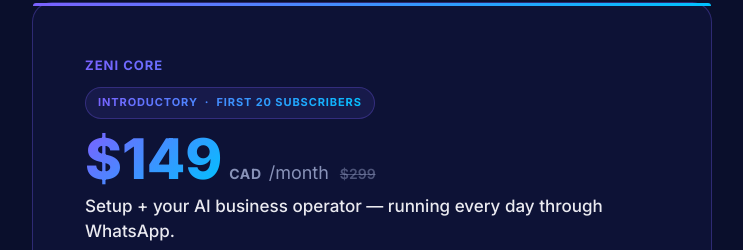
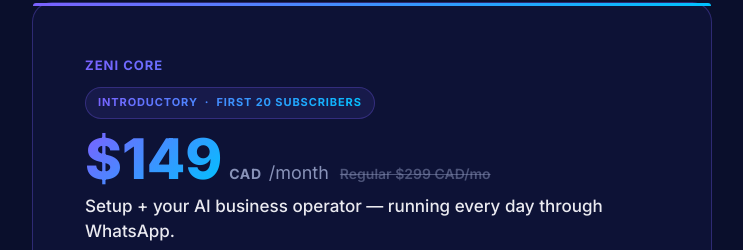
Before and after one commit to aneurin9/zeni-website, a plain HTML site: page index.html in a window 1280 px wide. Shown: the part 6747-6997 px from the top of the page, without its empty margins (268-1011 px from the left). Drawn offline with Linux system fonts and the light colour scheme.

Commit message:
Update index.html

```diff
--- a/index.html
+++ b/index.html
@@ -550,7 +550,7 @@
     <div class="core-card fi">
       <div class="core-name">Zeni Core</div>
       <div class="intro-badge"><span>Introductory &nbsp;·&nbsp; First 20 subscribers</span></div>
-      <div class="core-price"><span class="core-amt">$149</span><span class="price-currency">CAD</span><span class="core-mo">/month</span><span class="core-price-orig">$299</span></div>
+      <div class="core-price"><span class="core-amt">$149</span><span class="price-currency">CAD</span><span class="core-mo">/month</span><span class="core-price-orig">Regular $299 CAD/mo</span></div>
       <p class="core-tagline">Setup + your AI business operator — running every day through WhatsApp.</p>
       <p class="core-sub">Start here. Zeni walks you through setup, then runs your business for you. Everything you need from day one.</p>
       <a href="#" class="core-cta stripe-cta">Get started — $149 CAD/month →</a>
```
